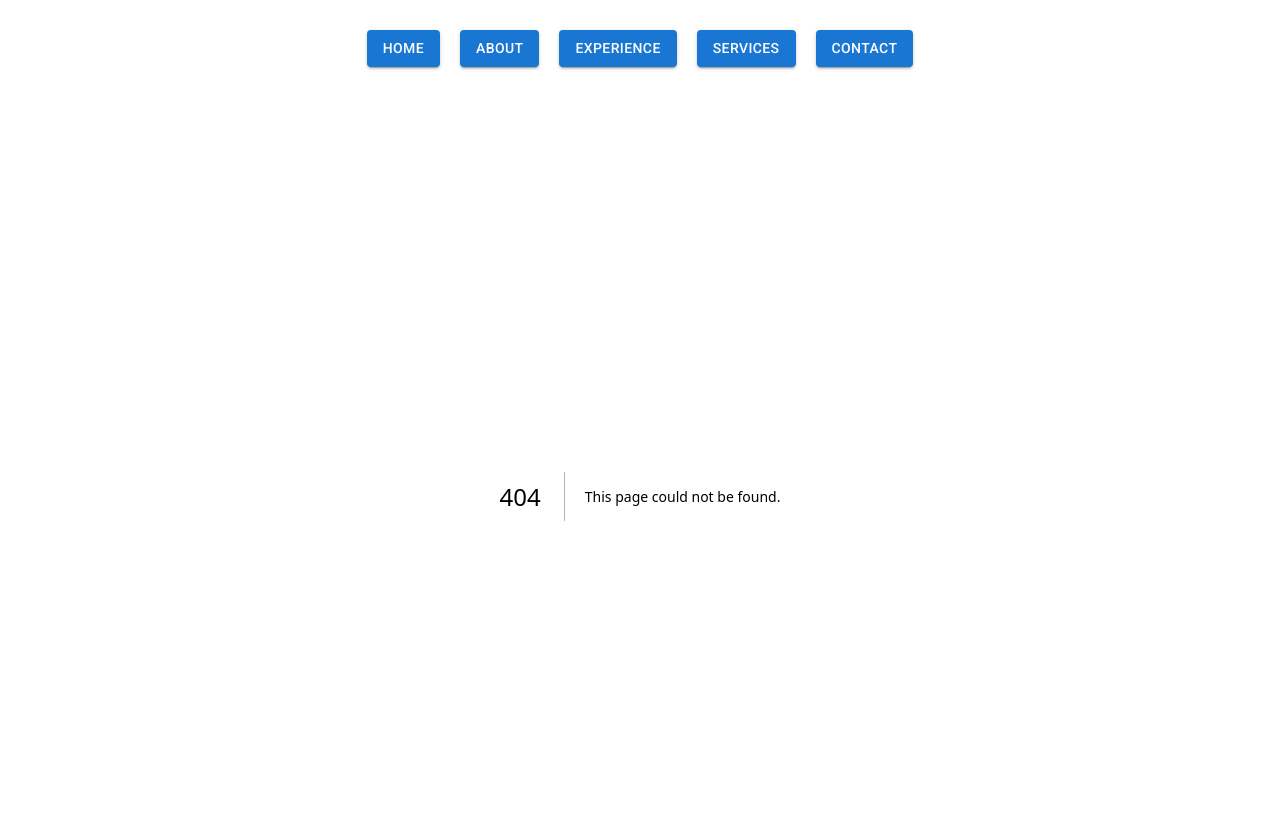
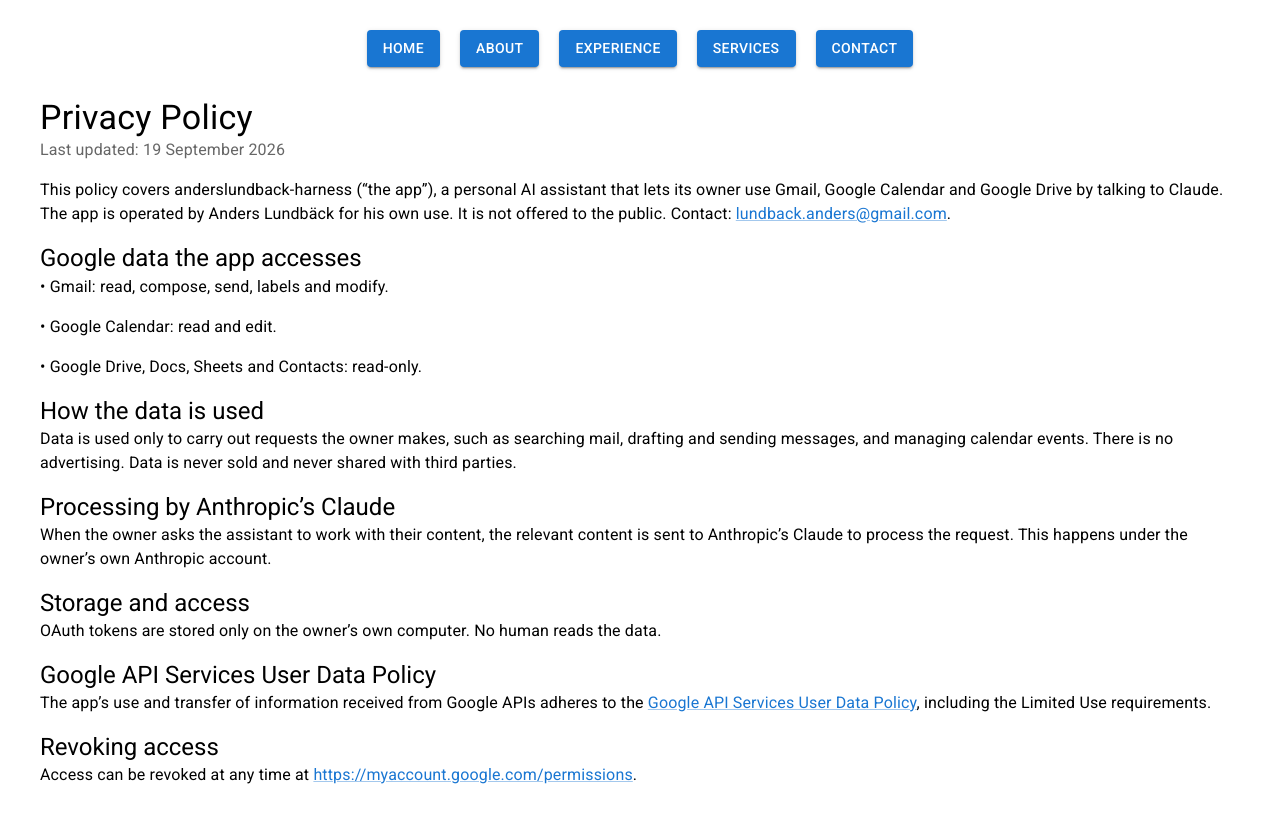
Before and after one commit to anderslundback/portfolio, a Next.js app: page /privacy in a window 1280 px wide. Before the commit this address had no page. Shown: the top 822 px of the page. Built offline with nearby package versions, Linux system fonts and the light colour scheme.

Commit message:
feat: add personal-harness and privacy pages (#44)

```diff
--- /dev/null
+++ b/app/personal-harness/layout.tsx
@@ -0,0 +1,15 @@
+import type { Metadata } from "next";
+
+export const metadata: Metadata = {
+  title: "anderslundback-harness | Anders Lundbäck",
+  description:
+    "A personal AI assistant for its owner, Anders Lundbäck, to use Gmail, Google Calendar and Google Drive by talking to Claude.",
+};
+
+export default function PersonalHarnessLayout({
+  children,
+}: Readonly<{
+  children: React.ReactNode;
+}>) {
+  return children;
+}
--- /dev/null
+++ b/app/personal-harness/page.tsx
@@ -0,0 +1,46 @@
+"use client";
+import { Typography, Link } from "@mui/material";
+import React from "react";
+
+const PersonalHarness: React.FC = () => (
+  <div className="is-text" data-testid="PersonalHarness">
+    <Typography variant="h4" component="h1">
+      anderslundback-harness
+    </Typography>
+    <Typography paragraph>
+      {`anderslundback-harness is a personal AI assistant. It lets its owner, Anders Lundbäck, use Gmail, Google Calendar and Google Drive by talking to Claude, for example to search email, draft and send messages, manage calendar events, or find files.`}
+    </Typography>
+    <Typography paragraph>
+      {`It is for personal use by its owner only. It is not offered to the public, and there is nothing to sign up for or download.`}
+    </Typography>
+    <Typography variant="h5" component="h2">
+      What it does
+    </Typography>
+    <Typography paragraph>
+      {`• Gmail: search and read mail, compose, send and organise messages with labels.`}
+    </Typography>
+    <Typography paragraph>
+      {`• Google Calendar: view and edit calendar events.`}
+    </Typography>
+    <Typography paragraph>
+      {`• Google Drive, Docs, Sheets and Contacts: read-only access to find and read files and contacts.`}
+    </Typography>
+    <Typography variant="h5" component="h2">
+      Your data
+    </Typography>
+    <Typography paragraph>
+      {`The assistant only acts on requests made by its owner. Read the `}
+      <Link href="/privacy">privacy policy</Link>
+      {` for details on what data is accessed, how it is used and how access can be revoked.`}
+    </Typography>
+    <Typography paragraph>
+      {`Questions? Contact `}
+      <Link href="mailto:lundback.anders@gmail.com">
+        lundback.anders@gmail.com
+      </Link>
+      {`.`}
+    </Typography>
+  </div>
+);
+
+export default PersonalHarness;
--- /dev/null
+++ b/app/privacy/layout.tsx
@@ -0,0 +1,15 @@
+import type { Metadata } from "next";
+
+export const metadata: Metadata = {
+  title: "Privacy Policy | Anders Lundbäck",
+  description:
+    "Privacy policy for anderslundback-harness, a personal AI assistant operated by Anders Lundbäck.",
+};
+
+export default function PrivacyLayout({
+  children,
+}: Readonly<{
+  children: React.ReactNode;
+}>) {
+  return children;
+}
--- /dev/null
+++ b/app/privacy/page.tsx
@@ -0,0 +1,87 @@
+"use client";
+import { Typography, Link } from "@mui/material";
+import React from "react";
+
+const Privacy: React.FC = () => (
+  <div className="is-text" data-testid="Privacy">
+    <Typography variant="h4" component="h1">
+      Privacy Policy
+    </Typography>
+    <Typography paragraph color="textSecondary">
+      {`Last updated: 19 September 2026`}
+    </Typography>
+    <Typography paragraph>
+      {`This policy covers anderslundback-harness (“the app”), a personal AI assistant that lets its owner use Gmail, Google Calendar and Google Drive by talking to Claude. The app is operated by Anders Lundbäck for his own use. It is not offered to the public. Contact: `}
+      <Link href="mailto:lundback.anders@gmail.com">
+        lundback.anders@gmail.com
+      </Link>
+      {`.`}
+    </Typography>
+
+    <Typography variant="h5" component="h2">
+      Google data the app accesses
+    </Typography>
+    <Typography paragraph>
+      {`• Gmail: read, compose, send, labels and modify.`}
+    </Typography>
+    <Typography paragraph>
+      {`• Google Calendar: read and edit.`}
+    </Typography>
+    <Typography paragraph>
+      {`• Google Drive, Docs, Sheets and Contacts: read-only.`}
+    </Typography>
+
+    <Typography variant="h5" component="h2">
+      How the data is used
+    </Typography>
+    <Typography paragraph>
+      {`Data is used only to carry out requests the owner makes, such as searching mail, drafting and sending messages, and managing calendar events. There is no advertising. Data is never sold and never shared with third parties.`}
+    </Typography>
+
+    <Typography variant="h5" component="h2">
+      Processing by Anthropic’s Claude
+    </Typography>
+    <Typography paragraph>
+      {`When the owner asks the assistant to work with their content, the relevant content is sent to Anthropic’s Claude to process the request. This happens under the owner’s own Anthropic account.`}
+    </Typography>
+
+    <Typography variant="h5" component="h2">
+      Storage and access
+    </Typography>
+    <Typography paragraph>
+      {`OAuth tokens are stored only on the owner’s own computer. No human reads the data.`}
+    </Typography>
+
+    <Typography variant="h5" component="h2">
+      Google API Services User Data Policy
+    </Typography>
+    <Typography paragraph>
+      {`The app’s use and transfer of information received from Google APIs adheres to the `}
+      <Link
+        href="https://developers.google.com/terms/api-services-user-data-policy"
+        target="_blank"
+        rel="noopener"
+      >
+        Google API Services User Data Policy
+      </Link>
+      {`, including the Limited Use requirements.`}
+    </Typography>
+
+    <Typography variant="h5" component="h2">
+      Revoking access
+    </Typography>
+    <Typography paragraph>
+      {`Access can be revoked at any time at `}
+      <Link
+        href="https://myaccount.google.com/permissions"
+        target="_blank"
+        rel="noopener"
+      >
+        https://myaccount.google.com/permissions
+      </Link>
+      {`.`}
+    </Typography>
+  </div>
+);
+
+export default Privacy;
```
